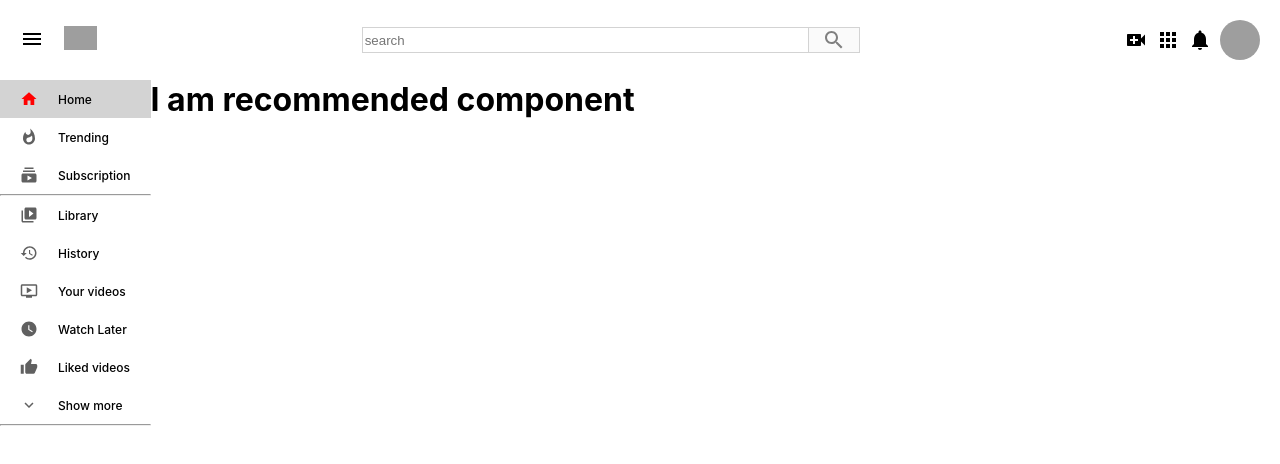
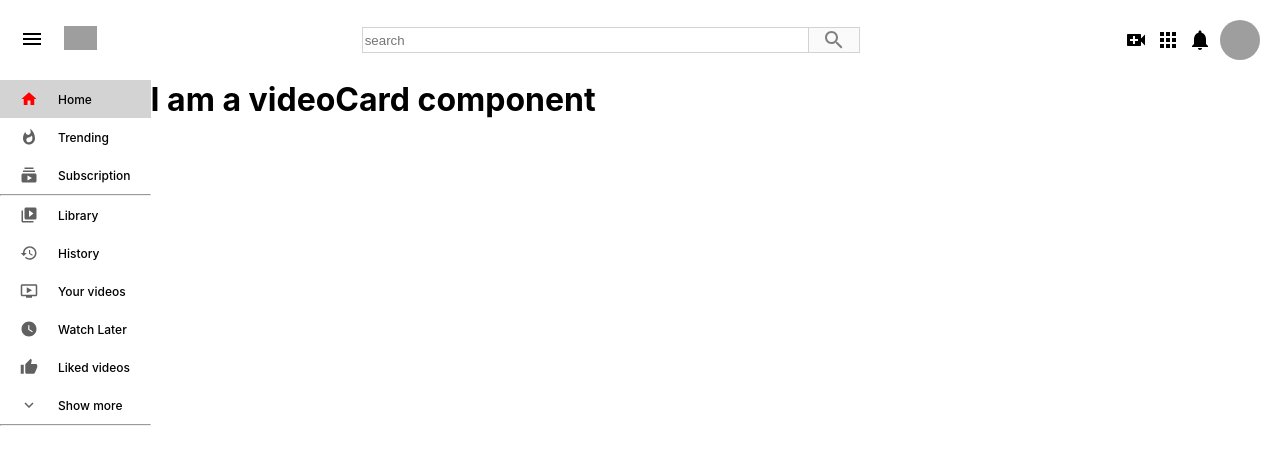
Before and after one commit to vermad843/six_month, a React (Create React App) app: page / in a window 1280 px wide. Shown: the top 464 px of the page. Built offline with nearby package versions, Linux system fonts and the light colour scheme; grey boxes are pictures that could not be loaded.

Commit message:
videocard component

```diff
--- a/src/Recommended.js
+++ b/src/Recommended.js
@@ -1,8 +1,9 @@
 import React from 'react';
+import VideoCard from './VideoCard';
 
 function Recommended() {
   return <div className='recommended'>
-        <h1>I am recommended component</h1>
+        <VideoCard/>
   </div>;
 }
 
--- /dev/null
+++ b/src/VideoCard.js
@@ -0,0 +1,9 @@
+import React from 'react';
+
+function VideoCard() {
+  return <div>
+      <h1>I am a videoCard component</h1>
+  </div>;
+}
+
+export default VideoCard;
```
Also changed, not shown: src/VideoCard.css (added).
